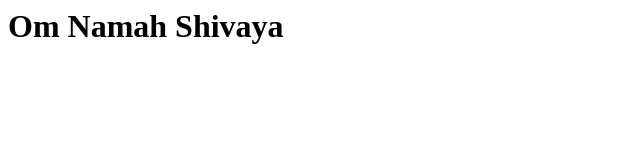
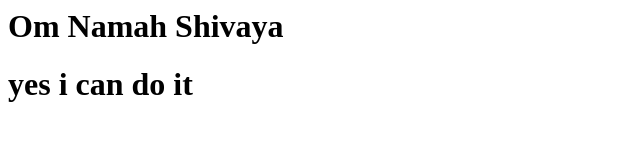
Before and after one commit to BALIRAM-PRAJAPATI/developer123, a plain HTML site: page index.html in a window 1280 px wide. Shown: the whole page, without its empty margins (0-640 px from the left). Drawn offline with Linux system fonts and the light colour scheme.

Commit message:
Update index.html
added some extra line in index.html

```diff
--- a/index.html
+++ b/index.html
@@ -4,5 +4,6 @@
   </head>
   <body>
     <h1>Om Namah Shivaya</h1>
+    <h1>yes i can do it</h1>
   </body>
 </html>
```
